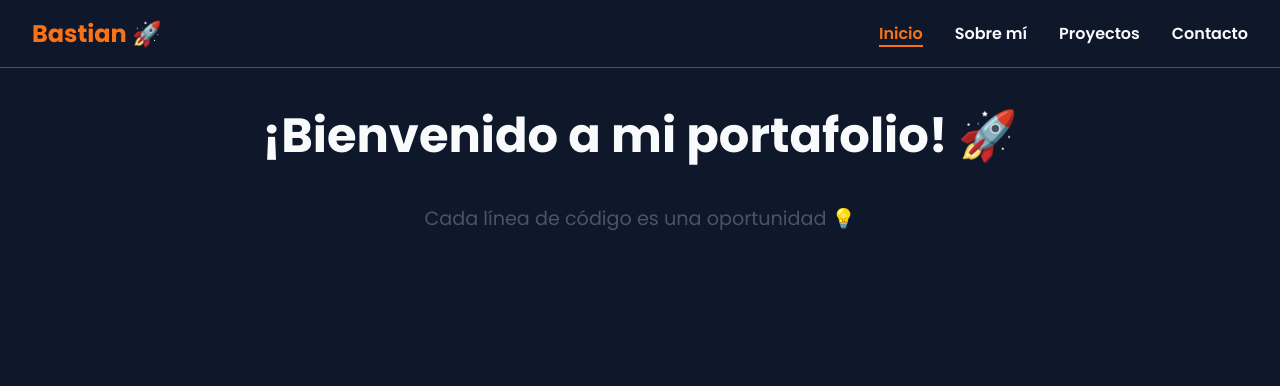
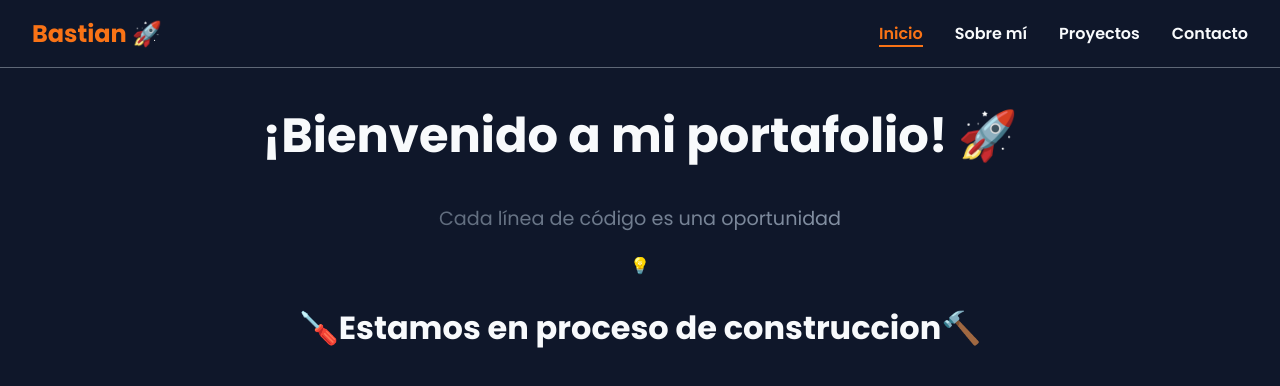
Before and after one commit to bastianCeronDuque/mi-portafolio-react, a React (Vite) app: page / in a window 1280 px wide. Shown: the top 386 px of the page. Built offline with nearby package versions, Linux system fonts and the light colour scheme.

Commit message:
Retocando algunos estilos con gradientes

```diff
--- a/src/pages/Home.jsx
+++ b/src/pages/Home.jsx
@@ -9,9 +9,13 @@ export default function Home() {
         style={{ textAlign: "center", marginTopn: "5rem" }}
       >
         <h1 style={{ fontSize: "3rem" }}>¡Bienvenido a mi portafolio! 🚀</h1>
-        <p style={{ fontSize: "1.2rem", color: "var(--color-muted)" }}>
-          Cada línea de código es una oportunidad 💡
+        <p className="text-gradient-muted" style={{ fontSize: "1.2rem" }}>
+          Cada línea de código es una oportunidad
         </p>
+        <span>💡</span>
+        <h2 style={{ fontSize: "2rem" }}>
+          🪛Estamos en proceso de construccion🔨
+        </h2>
       </motion.div>
     </>
   );
--- a/src/styles/global.css
+++ b/src/styles/global.css
@@ -20,3 +20,8 @@ button {
 button:hover {
   transform: scale(1.05);
 }
+.text-gradient-muted{
+  background: var(--color-muted-gradient);
+  -webkit-background-clip: text;
+  -webkit-text-fill-color: transparent;
+}
--- a/src/styles/variables.css
+++ b/src/styles/variables.css
@@ -3,6 +3,7 @@
   --color-primary: #8b5cf6;
   --color-accent: #f97316;
   --color-text: #f8fafc;
-  --color-muted: #475569;
+  --color-muted: #5e6776;
+  --color-muted-gradient: linear-gradient(90deg, #3a4555, #a9b7cb);
   --font-main: "Poppins", sans-serif;
 }
```
